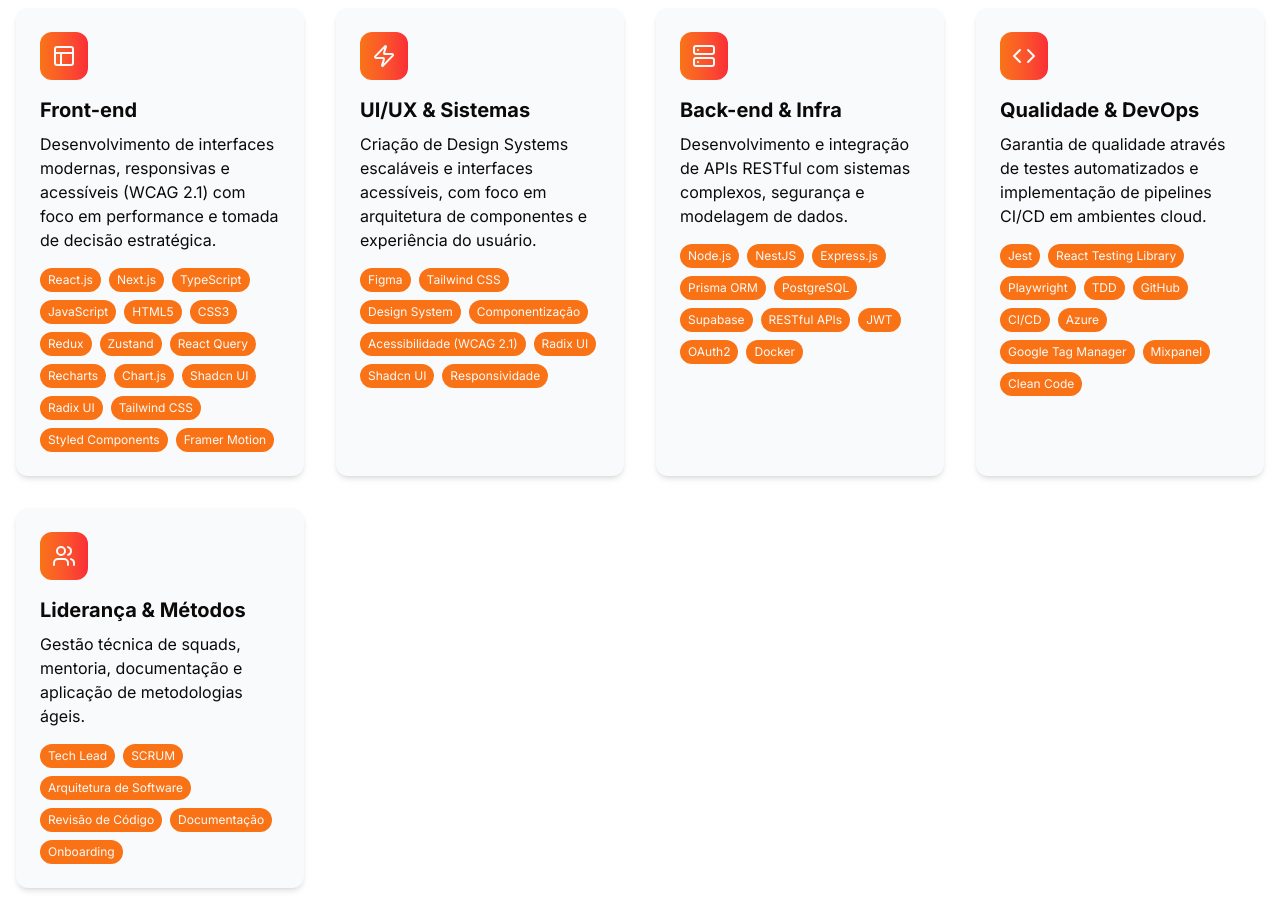
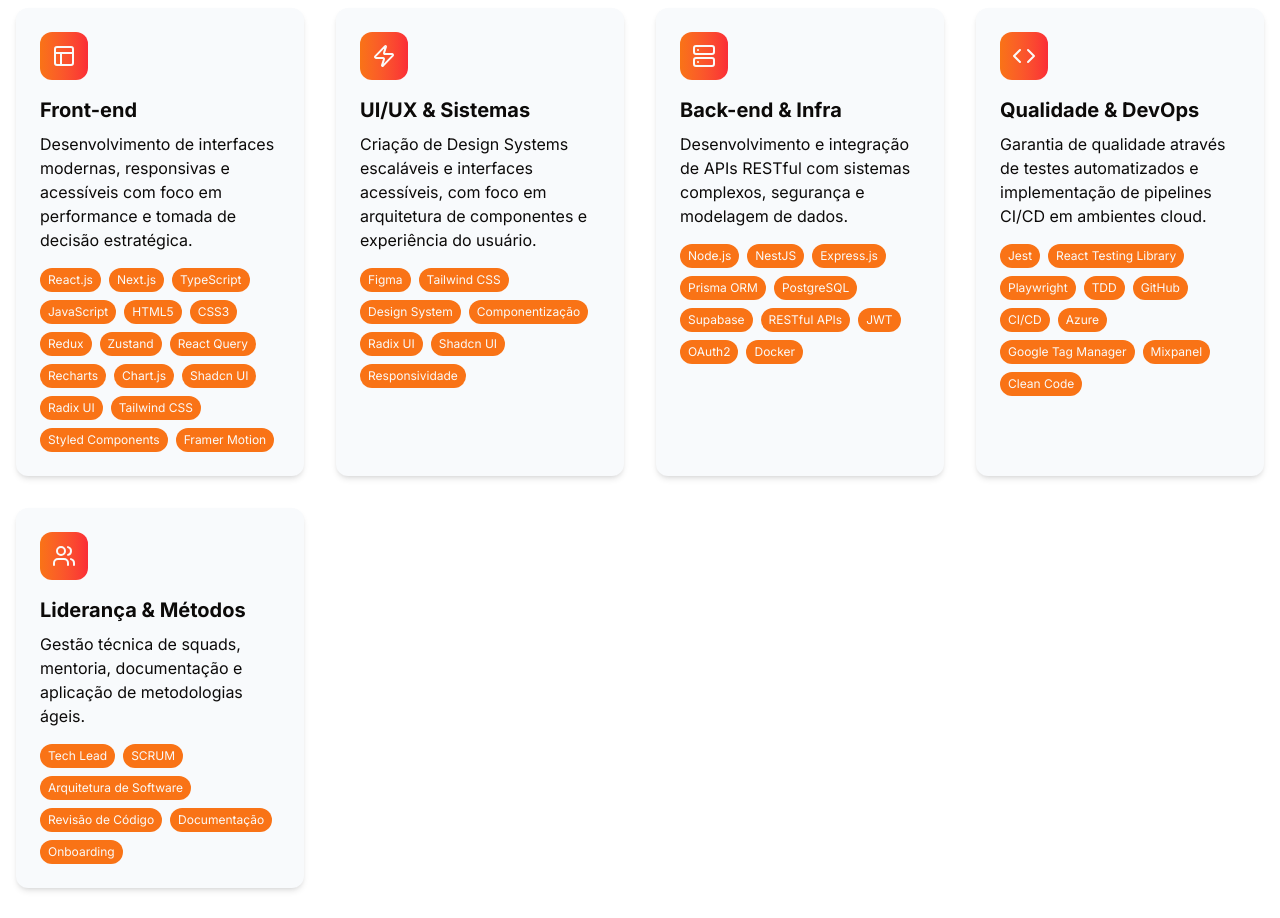
Before and after one commit to Flavio-JS/portfolio, a Next.js app: page / in a window 1280 px wide. Shown: the part 2920-3838 px from the top of the page. Built offline with nearby package versions, Linux system fonts and the light colour scheme.

Commit message:
fix: update CV and skills descriptions for clarity and conciseness

```diff
--- a/src/constants/skills.tsx
+++ b/src/constants/skills.tsx
@@ -5,7 +5,7 @@
     icon: <Layout className="h-6 w-6" />,
     title: "Front-end",
     description:
-      "Desenvolvimento de interfaces modernas, responsivas e acessíveis (WCAG 2.1) com foco em performance e tomada de decisão estratégica.",
+      "Desenvolvimento de interfaces modernas, responsivas e acessíveis com foco em performance e tomada de decisão estratégica.",
     technologies: [
       "React.js",
       "Next.js",
@@ -35,7 +35,6 @@
       "Tailwind CSS",
       "Design System",
       "Componentização",
-      "Acessibilidade (WCAG 2.1)",
       "Radix UI",
       "Shadcn UI",
       "Responsividade",
```
Also changed, not shown: 1 other file (tests, documents, lock files or other folders).
